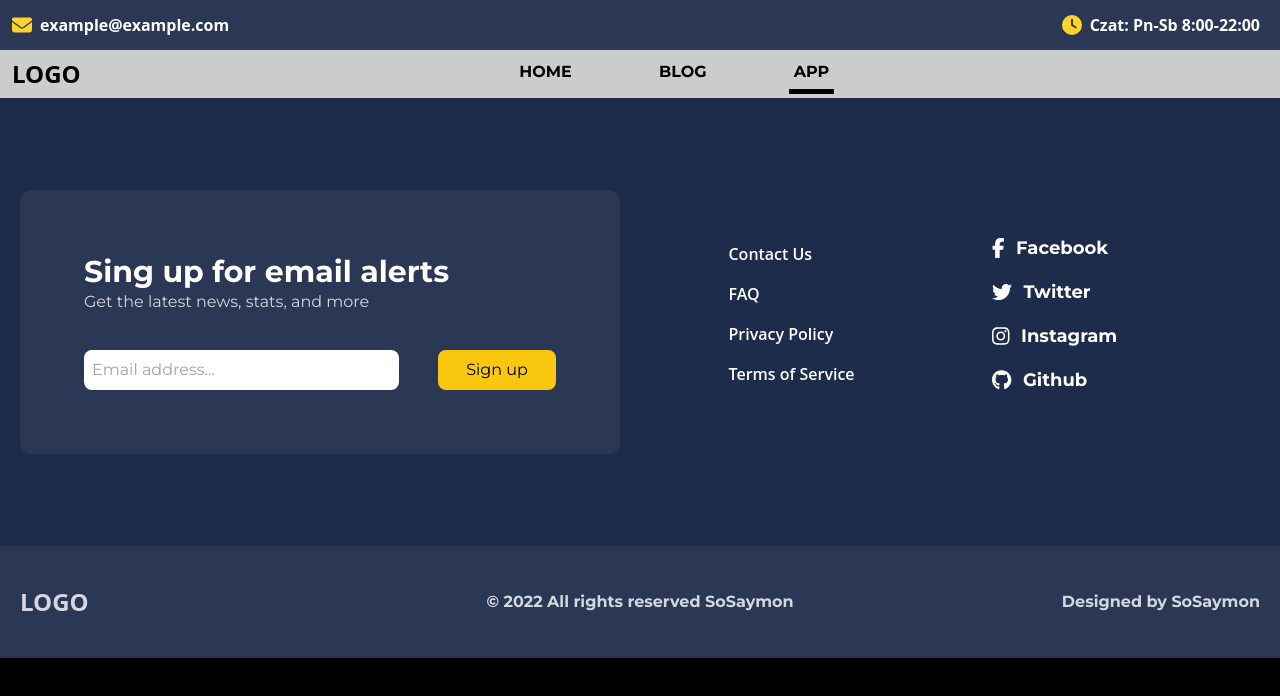
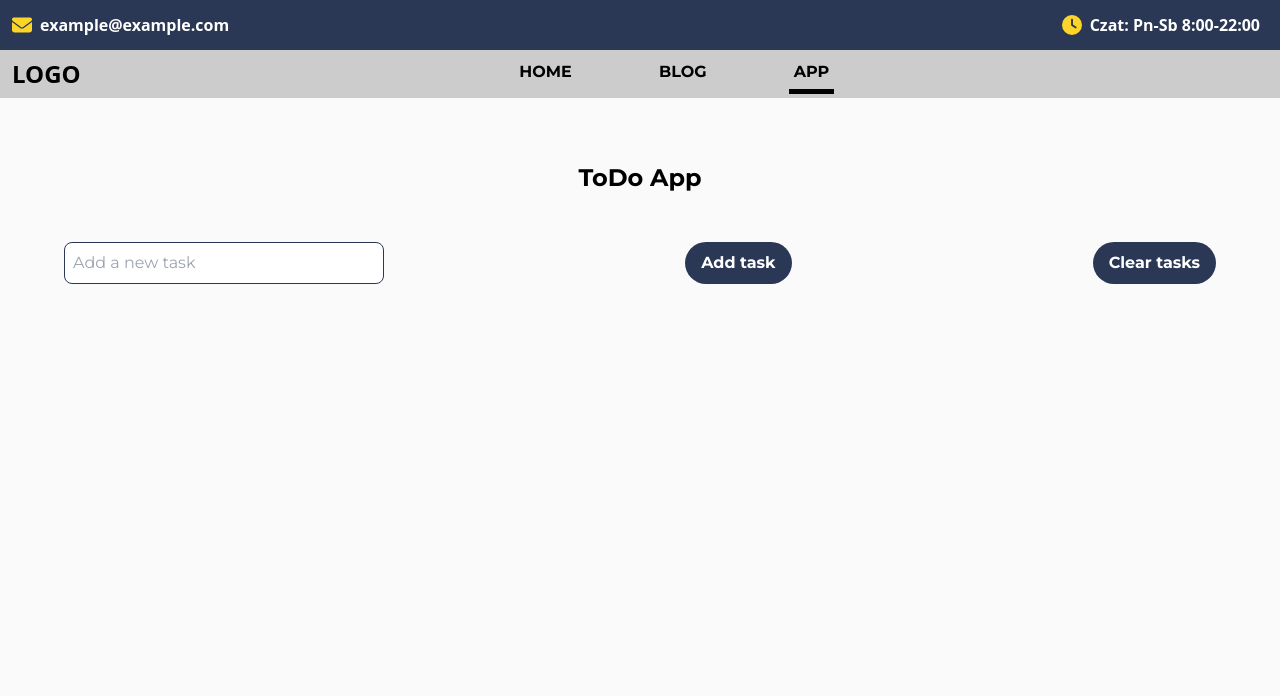
Before and after one commit to SoSaymon/todo-app, a React (Create React App) app: page /app in a window 1280 px wide. Shown: the top 696 px of the page. Built offline with nearby package versions, Linux system fonts and the light colour scheme.

Commit message:
Builded app module

```diff
--- a/package.json
+++ b/package.json
@@ -16,6 +16,7 @@
     "@types/react": "^18.0.26",
     "@types/react-dom": "^18.0.9",
     "gh-pages": "^4.0.0",
+    "js-cookie": "^3.0.1",
     "react": "^18.2.0",
     "react-dom": "^18.2.0",
     "react-redux": "^8.0.5",
--- a/public/index.html
+++ b/public/index.html
@@ -1,5 +1,5 @@
 <!DOCTYPE html>
-<html lang="pl">
+<html lang="en">
   <head>
     <meta charset="utf-8" />
     <link rel="icon" href="%PUBLIC_URL%/favicon.ico" />
--- a/src/App.tsx
+++ b/src/App.tsx
@@ -1,32 +1,18 @@
-import React, {useEffect} from 'react';
+import React from 'react';
 import './styles/App.css';
 import {BrowserRouter} from "react-router-dom";
 import {Header} from "./layouts/Header";
 import {Main} from "./layouts/Main";
 import {Footer} from "./layouts/Footer";
 function App() {
-    useEffect(() => {
-       //  window.onscroll = () => {
-       //      addStickyClass()
-       //  }
-       // const addStickyClass = () => {
-       //      const navbar = document.querySelector('.header--nav-main') as HTMLElement
-       //      const sticky = navbar.offsetTop
-       //      // console.log(sticky)
-       //      if (window.pageYOffset >= sticky) {
-       //          console.log(window.pageYOffset)
-       //          navbar.classList.add("sticky")
-       //      } else {
-       //          navbar.classList.remove("sticky")
-       //      }
-       //  }
-    }, [])
+    const location = window.location.pathname;
+    console.log(location);
   return (
       <BrowserRouter basename={process.env.PUBLIC_URL}>
          <>
              <Header/>
              <Main/>
-             <Footer/>
+             {location !== '/app' && <Footer/>}
          </>
       </BrowserRouter>
   );
--- /dev/null
+++ b/src/components/appModule/Task.tsx
@@ -0,0 +1,39 @@
+import React from "react";
+
+interface TaskProps {
+	index: number;
+	todo: { text: string; completed: boolean };
+	handleRemove: (index: number) => void;
+	handleToggle: (index: number) => void;
+}
+export const Task = ({index, todo, handleRemove, handleToggle}: TaskProps) => {
+	return (
+		<div className="flex justify-between items-center w-full text-center">
+            <span
+				className={`${
+					todo.completed
+						? 'line-through'
+						: ''
+				} cursor-pointer w-3/4 p-2 text-md`}
+				onClick={() => handleToggle(index)}
+			>
+              {todo.text}
+            </span>
+			<span className={"flex justify-between p-2 w-1/4"}>
+				<button
+					className="bg-japaneseIndygo hover:bg-japaneseIndygoDark text-white font-bold py-2 px-4 rounded-full"
+					onClick={() => handleToggle(index)}
+				>
+				{todo.completed ? 'Incomplete' : 'Complete'}
+			</button>
+			<button
+				className="bg-japaneseIndygo hover:bg-japaneseIndygoDark text-white font-bold py-2 px-4 rounded-full"
+				onClick={() => handleRemove(index)}
+			>
+				Remove
+			</button>
+			</span>
+
+		</div>
+	)
+}
--- /dev/null
+++ b/src/components/appModule/TaskList.tsx
@@ -0,0 +1,19 @@
+import React from "react";
+import {Task} from "./Task";
+
+interface TaskListProps {
+	  todos: { text: string; completed: boolean }[];
+	  handleRemove: (index: number) => void;
+	  handleToggle: (index: number) => void;
+}
+
+export const TaskList = ({todos, handleRemove, handleToggle}: TaskListProps) => {
+	return (
+		<div className={`${todos.length ? 'border border-japaneseIndygo' : ''} rounded-lg bg-white w-full`}>
+			{/*TODO: Fix scroll bar issue*/}
+			{todos.map((todo, index) => (
+				<Task key={index} todo={todo} index={index} handleRemove={handleRemove} handleToggle={handleToggle}/>
+			))}
+		</div>
+	)
+}
--- /dev/null
+++ b/src/components/appModule/ToDoApp.tsx
@@ -0,0 +1,65 @@
+import React, { useState } from 'react';
+import {ToDoForm} from "./ToDoForm";
+import {TaskList} from "./TaskList";
+
+interface Todo {
+	text: string;
+	completed: boolean;
+}
+
+export const TodoApp = () => {
+	// TODO: Add additional info to the todo item
+	const [todos, setTodos] = useState<Todo[]>([]);
+	const [input, setInput] = useState('');
+
+	const handleChange = (event: React.ChangeEvent<HTMLInputElement>) => {
+		setInput(event.target.value);
+	};
+
+	const handleSubmit = (event: React.FormEvent) => {
+		const formInput = document.querySelector('.todo__input') as HTMLInputElement;
+
+		event.preventDefault();
+		if (input !== '') {
+			setTodos([...todos, {text: input, completed: false}]);
+			setInput('');
+			if (formInput.style.borderColor === 'red') {
+				formInput.style.borderColor = '#2A3855';
+			}
+		} else {
+			formInput.style.borderColor = 'red';
+			alert('Please enter a todo item');
+		}
+
+	};
+
+	const handleRemoveAll = (event: React.FormEvent) => {
+		const formInput = document.querySelector('.todo__input') as HTMLInputElement;
+
+		event.preventDefault();
+
+		formInput.style.borderColor = '#2A3855';
+		setInput('');
+		setTodos([]);
+	};
+
+	const handleRemove = (index: number) => {
+		const newTodos = [...todos];
+		newTodos.splice(index, 1);
+		setTodos(newTodos);
+	};
+
+	const handleToggle = (index: number) => {
+		const newTodos = [...todos];
+		newTodos[index].completed = !newTodos[index].completed;
+		setTodos(newTodos);
+	};
+
+	return (
+		<div className="flex flex-wrap justify-center w-full">
+			<h2 className={"w-full text-2xl font-bold text-center mb-12"}>ToDo App</h2>
+			<ToDoForm onSubmit={handleSubmit} onChange={handleChange} handleRemoveAll={handleRemoveAll} input={input}/>
+			<TaskList todos={todos} handleRemove={handleRemove} handleToggle={handleToggle}/>
+		</div>
+	);
+};
--- /dev/null
+++ b/src/components/appModule/ToDoForm.tsx
@@ -0,0 +1,23 @@
+import React from "react";
+
+interface ToDoFormProps {
+	onSubmit: (event: React.FormEvent) => void;
+	onChange: (event: React.ChangeEvent<HTMLInputElement>) => void;
+	handleRemoveAll: (event: React.FormEvent) => void;
+	input: string;
+}
+
+export const ToDoForm = ({onChange, onSubmit, handleRemoveAll,input}: ToDoFormProps) => {
+	return (
+		<form onSubmit={onSubmit} className="flex w-full max-h-1/3 w-1/2 justify-between mb-12">
+			<input
+				className="border border-japaneseIndygo rounded-lg p-2 w-80 todo__input"
+				value={input}
+				placeholder={"Add a new task"}
+				onChange={onChange}
+			/>
+			<button className="bg-japaneseIndygo hover:bg-japaneseIndygoDark text-white font-bold py-2 px-4 rounded-full">Add task</button>
+			<button onClick={handleRemoveAll} className="bg-japaneseIndygo hover:bg-japaneseIndygoDark text-white font-bold py-2 px-4 rounded-full">Clear tasks</button>
+		</form>
+	)
+}
--- a/src/layouts/Main.tsx
+++ b/src/layouts/Main.tsx
@@ -3,12 +3,14 @@ import '../styles/Main.css'
 import {Route, Routes} from "react-router-dom";
 import {Home} from "../pages/Home";
 import {Blog} from "../pages/Blog";
+import {AppModule} from "../pages/AppModule";
 
 export const Main = () => {
 	return (
 		<Routes>
 			<Route path={'/'} element={<Home/>} />
 			<Route path={'/blog'} element={<Blog/>} />
+			<Route path={'/app'} element={<AppModule/>} />
 		</Routes>
 	)
 }
--- /dev/null
+++ b/src/pages/AppModule.tsx
@@ -0,0 +1,12 @@
+import {TodoApp} from "../components/appModule/ToDoApp";
+
+export const AppModule = () => {
+	return (
+		<div className={"flex flex-col justify-center items-center w-full overflow-hidden bg-white app"} style={{height: 'calc(100vh - calc(50px + 6vh))'}}>
+			<div className={"flex flex-col justify-between items-center container w-full h-full p-16 bg-fafafa app__container"}>
+
+				<TodoApp/>
+			</div>
+		</div>
+	)
+}
--- a/tailwind.config.js
+++ b/tailwind.config.js
@@ -6,10 +6,12 @@ module.exports = {
   theme: {
     colors: {
       'japaneseIndygo': '#2A3855',
+      'japaneseIndygoDark': '#1D2A3E',
       white: '#fff',
       'policeBlue': '#1A2D4B',
       'yankeesBlue': '#1C2C4A',
       'energyYellow': '#F9C80E',
+      'fafafa': '#fafafa',
     },
     extend: {},
   },
```
Also changed, not shown: src/toDo.md (+2 -0 lines), 1 other file (tests, documents, lock files or other folders).
